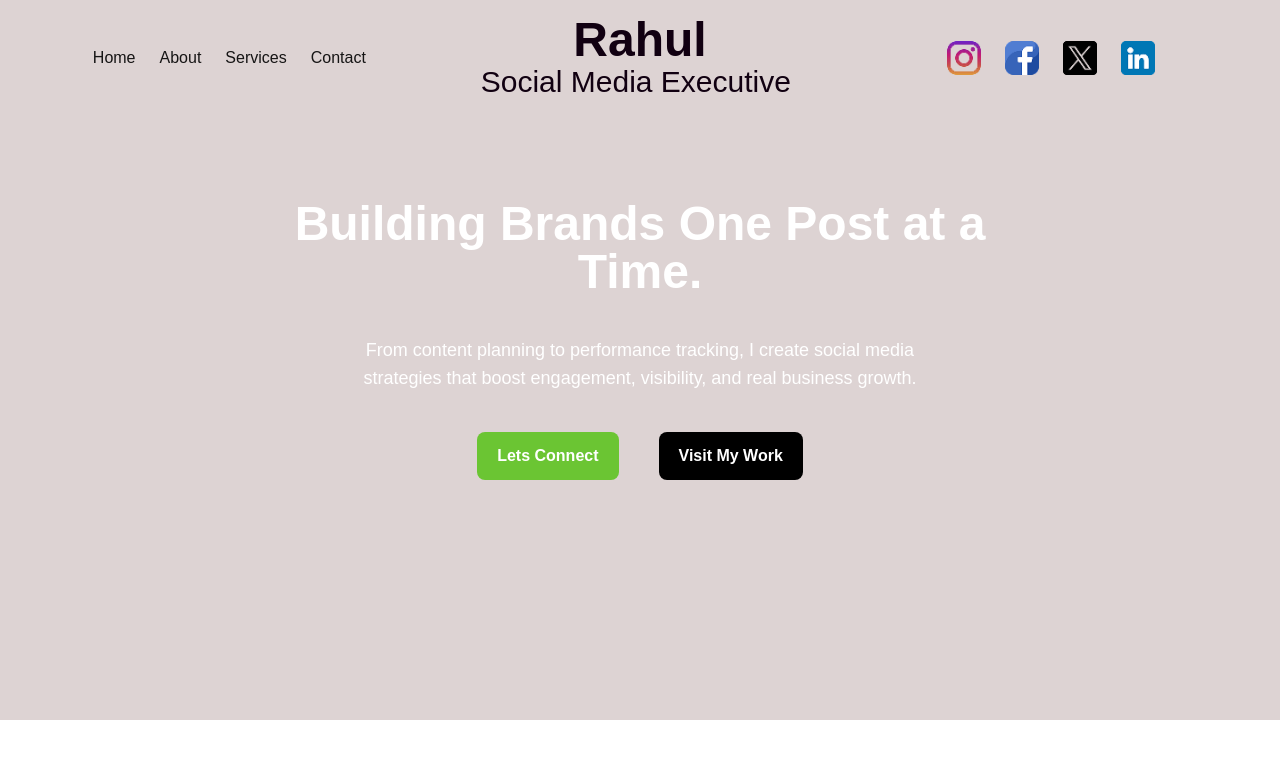
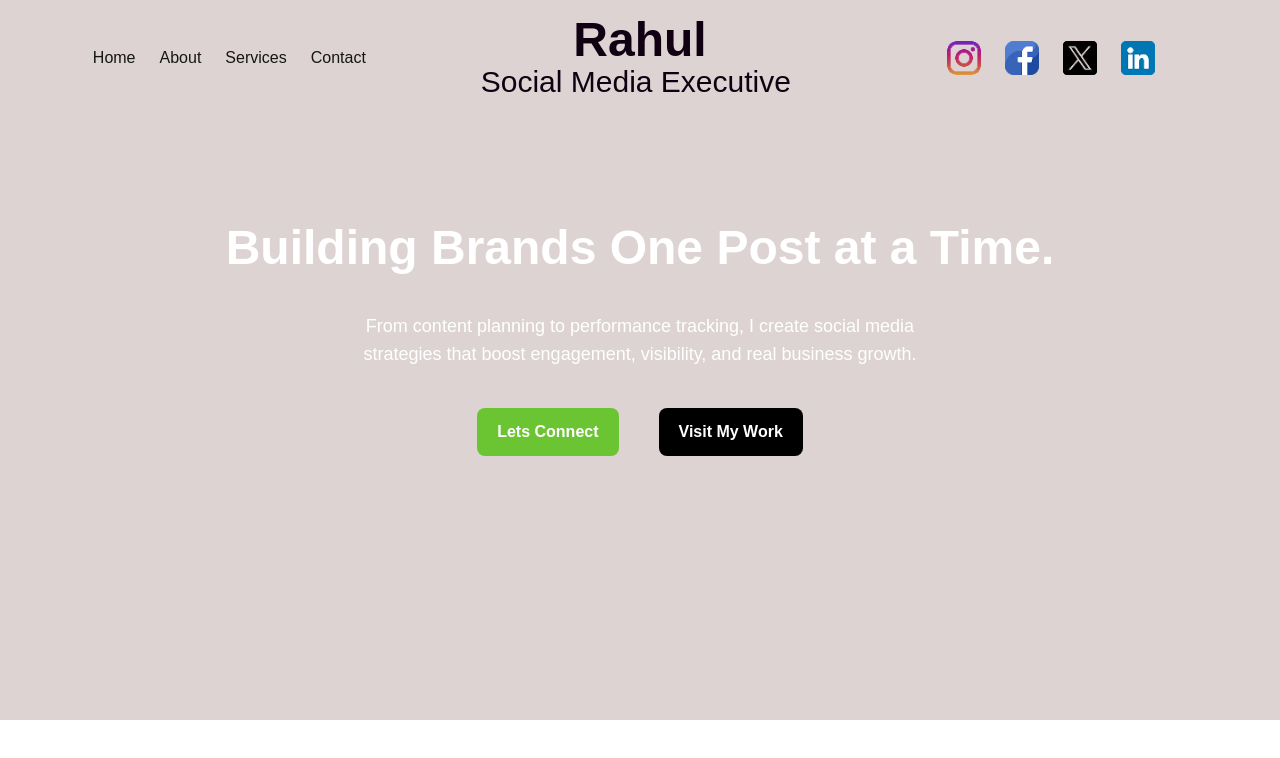
Before and after one commit to Kakrote/portfolio-template, a Next.js app: page / in a window 1280 px wide. Shown: the top 758 px of the page. Built offline with nearby package versions, Linux system fonts and the light colour scheme; a web font is replaced by a local one.

Commit message:
increase the hero section heading

```diff
--- a/components/sections/hero/index.tsx
+++ b/components/sections/hero/index.tsx
@@ -16,7 +16,7 @@ export default function Hero({ data }: { data: HeroData }) {
       <main className="flex flex-col justify-center items-center h-full">
         {/* title */}
         <div className="max-w-5xl mx-auto space-y-10">
-          <h2 className="text-xl md:text-5xl max-w-3xl mx-auto font-bold">{data.title}</h2>
+          <h2 className="text-xl md:text-5xl max-w-4xl mx-auto font-bold">{data.title}</h2>
           <h2 className="text-lg max-w-xl mx-auto font-extralight">{data.subtitle}</h2>
         </div>
 
```
